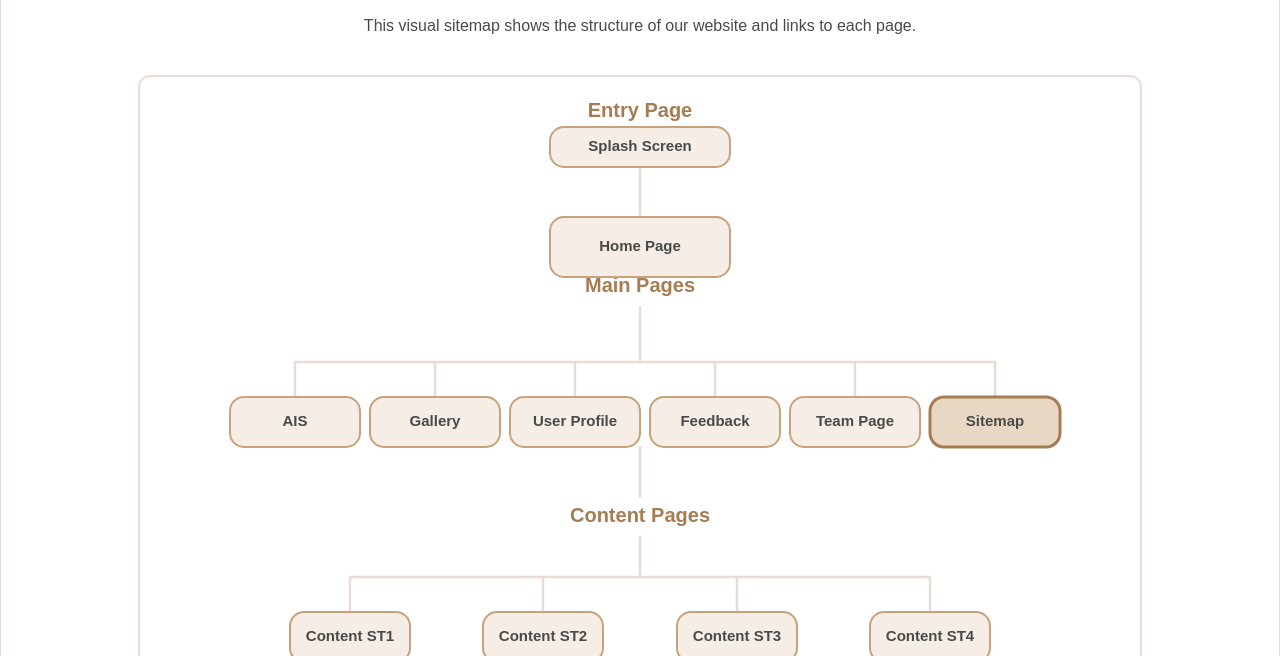
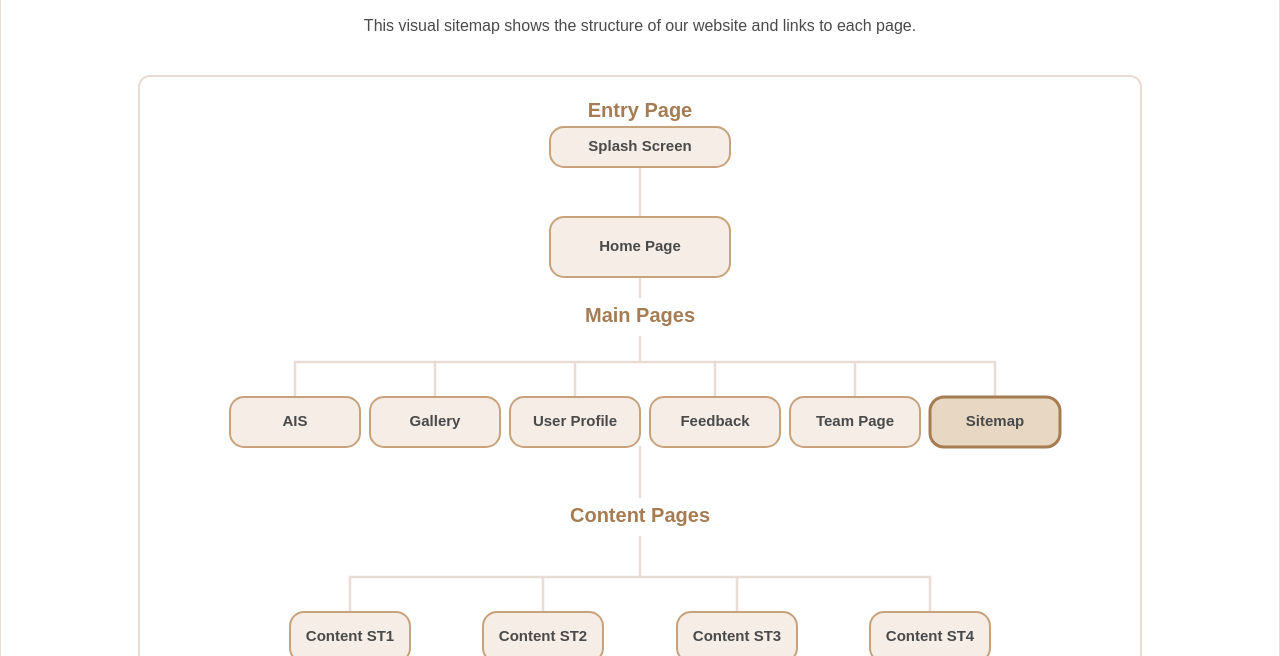
Before and after one commit to Grimmieonhigh/Gender-Equality-website, a plain HTML site: page sitemap.html in a window 1280 px wide. Shown: the part 144-800 px from the top of the page. Drawn offline with Linux system fonts and the light colour scheme.

Commit message:
Update sitemap.html

```diff
--- a/sitemap.html
+++ b/sitemap.html
@@ -126,13 +126,13 @@
         </desc>
 
         <text x="500" y="35" class="section-label">Entry Page</text>
-        <text x="500" y="210" class="section-label">Main Pages</text>
+        <text x="500" y="240" class="section-label">Main Pages</text>
         <text x="500" y="440" class="section-label">Content Pages</text>
 
         <!-- Top connectors -->
         <path class="connector" d="M500 90 L500 140"></path>
-        <path class="connector" d="M500 200 L500 190"></path>
-        <path class="connector" d="M500 230 L500 285"></path>
+        <path class="connector" d="M500 200 L500 220"></path>
+        <path class="connector" d="M500 260 L500 285"></path>
 
         <!-- Main pages horizontal connector -->
         <path class="connector" d="M155 285 L855 285"></path>
```
